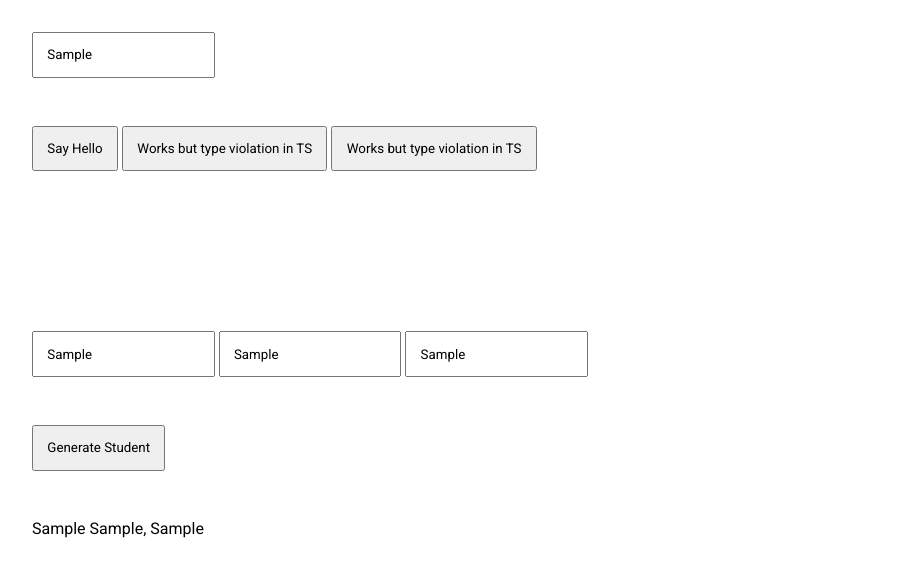
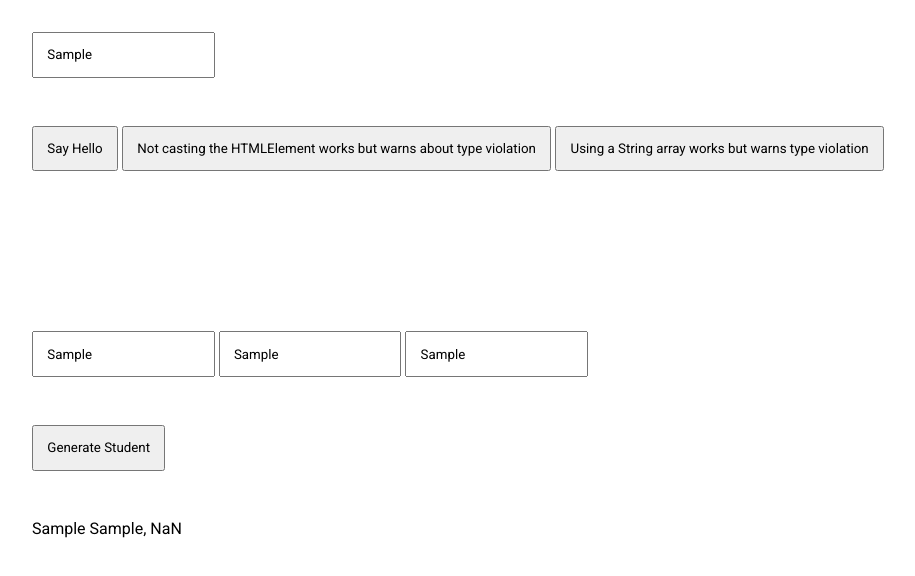
Before and after one commit to TimMaa/MA2018Typescript, a website: page app/index.html in a window 1280 px wide. Both pictures are taken after typing "Sample", "Sample", "Sample", "Sample" into the empty fields and a click on the button "Generate Student". Shown: the whole page, without its empty margins (8-923 px from the left). Drawn offline with Linux system fonts and the light colour scheme.

Commit message:
Add some explanations for all functions
Explain functions with in code comments, also flesh out README
Most likely finalized the project

```diff
--- a/app/index.html
+++ b/app/index.html
@@ -13,8 +13,8 @@
     </div>
     <div>
         <button onclick="greet()">Say Hello</button>
-        <button onclick="greetWarningWrongType1()">Works but type violation in TS</button>
-        <button onclick="greetWarningWrongType2()">Works but type violation in TS</button>
+        <button onclick="greetWarningWrongType1()">Not casting the HTMLElement works but warns about type violation</button>
+        <button onclick="greetWarningWrongType2()">Using a String array works but warns type violation</button>
     </div>
     <div id="greeting"></div>
 
--- a/app/main.js
+++ b/app/main.js
@@ -20,23 +20,25 @@ function greet() {
     document.getElementById('greeting').innerHTML = generateGreeting(input.value);
 }
 function greetWarningWrongType1() {
-    // The following line shows a warning, because the value which is assigned to the input variable
-    // is not necessarily a HTMLInputElement
+    // The following line is a violation of the type and shows a warning
+    // the value which is assigned to the input variable is not necessarily a HTMLInputElement and therefore may be wrong
+    // and cause issues on runtime. TypeScript warns against this.
     var input = document.getElementById('input-username');
     // This will work anyway, because after compiling to js the types do not matter
     document.getElementById('greeting').innerHTML = generateGreeting(input.value);
 }
 function greetWarningWrongType2() {
     var stringArray = ["1", "2", "3"];
-    // The following line shows a warning, because the function generateGreeting cannot be called with a
-    // string-Array because it expects a string
+    // The following line is a violation of the type and shows a warning
+    // the value which is given to the generateGreeting function is not a String and therefore may be wrong
+    // and cause issues on runtime. TypeScript warns against this.
     document.getElementById('greeting').innerHTML = generateGreeting(stringArray);
 }
 function displayStudent() {
     // Get all the values from the InputElements
     var iFName = document.getElementById('input-student-firstname').value;
     var iLName = document.getElementById('input-student-lastname').value;
-    var iAge = document.getElementById('input-student-age').value;
+    var iAge = Number(document.getElementById('input-student-age').value);
     // Generate a student with the values from the InputElements by using the generateStudent-Method
     var nStudent = generateStudent(iFName, iLName, iAge);
     // Write the student information in the correct field
```
Also changed, not shown: app/main.ts (+7 -5 lines), package.json (added, +11 -0 lines), README.md, 1 other file.
